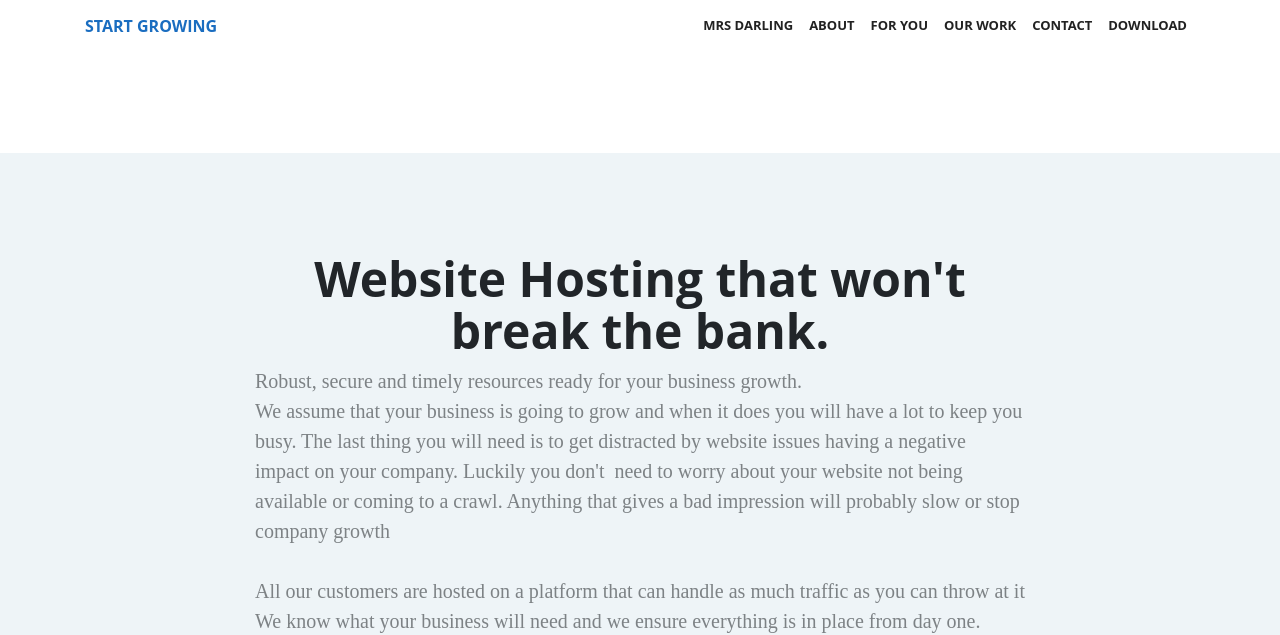
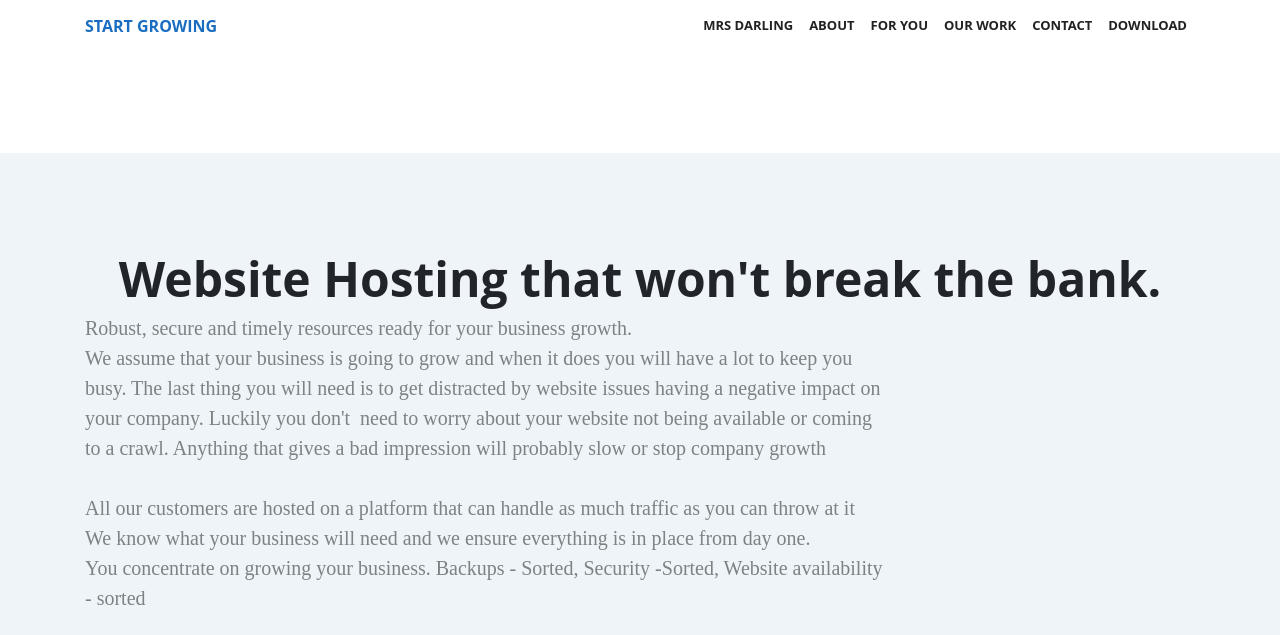
Before and after one commit to primertest-org/ADAADA, a Jekyll site: the page built from index.html, in a window 1280 px wide and 1400 px high, scrolled down 3165 px. Shown: the top 635 px of the window. Built offline with Jekyll 4.4.1, drawn with Linux system fonts in a browser that asks for light colours; some web fonts are replaced; grey boxes are pictures that could not be loaded.

Commit message:
Updated '_sass/pricing.scss' via CloudCannon

```diff
--- a/_sass/pricing.scss
+++ b/_sass/pricing.scss
@@ -2,7 +2,7 @@
     background-color:#eef4f7;
     .container {
     font-size: 16px;
-    max-width: 800px;
+
 
     margin: 0 auto;
 }
@@ -47,6 +47,7 @@ p {
     font-weight: 100;
     margin-bottom: 12px;
     line-height: 1.5;
+     max-width: 800px;
 }
 .glyphicon {
     position: relative;
```
